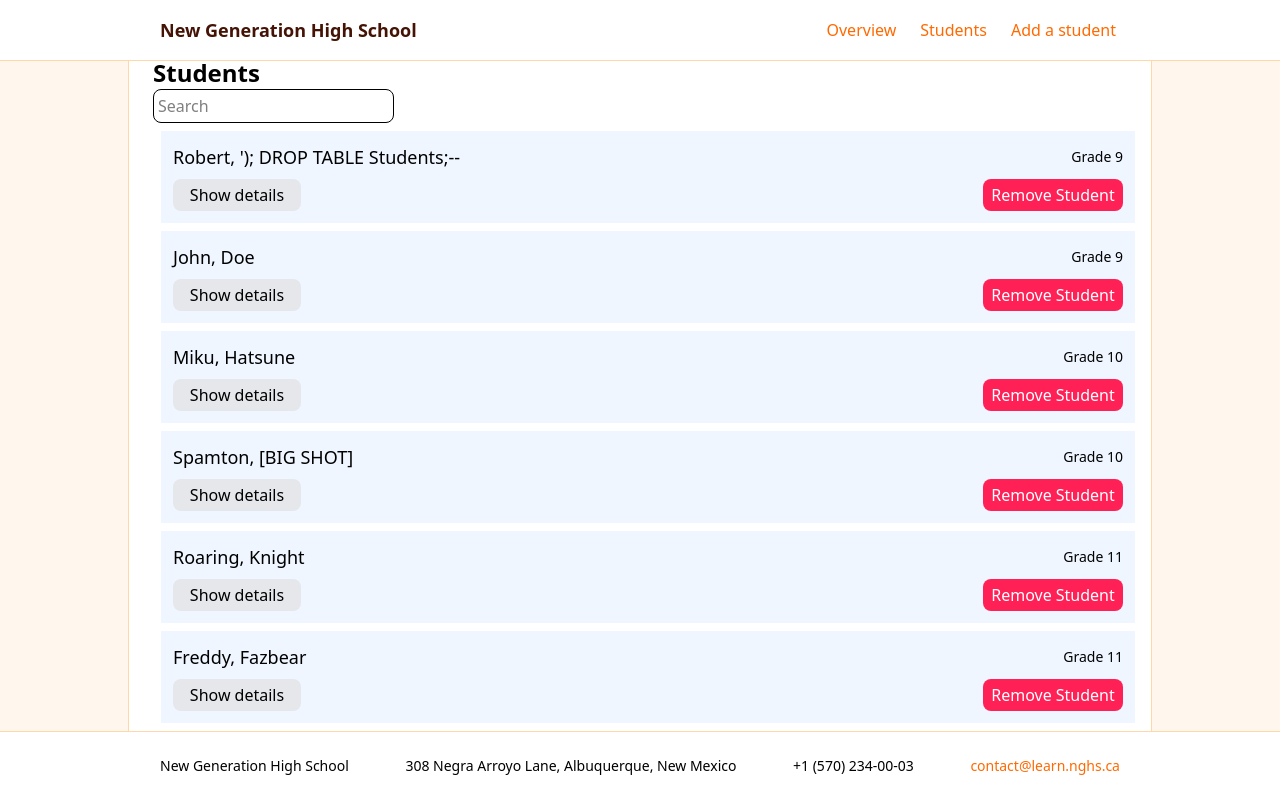
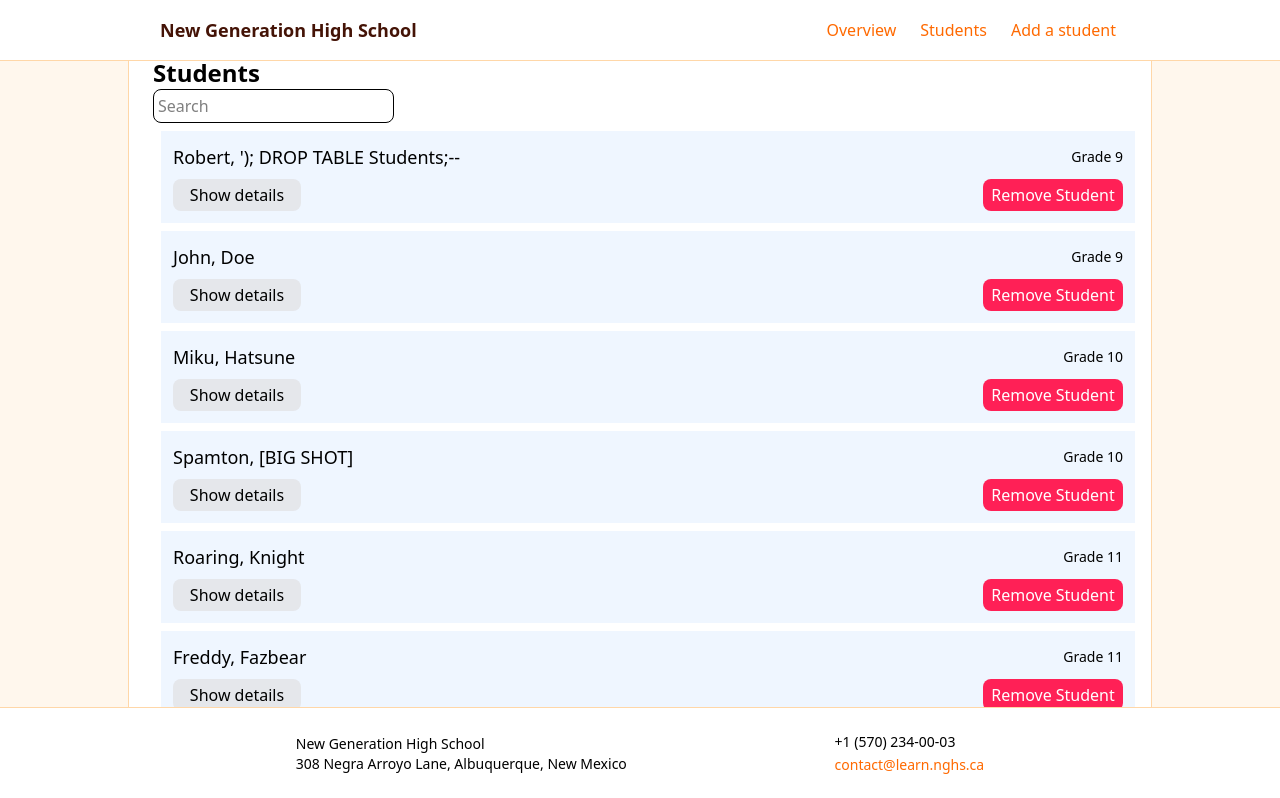
Before and after one commit to cute-catgirl/WebDev2-Assignment2, a Next.js app: page / in a window 1280 px wide. Shown: the top 798 px of the page. Built offline with nearby package versions, Linux system fonts and the light colour scheme.

Commit message:
removed the accidental styling outside of tailwind in Footer, fixed an issue where Footer would appear on top of the page instead of displacing it, split the text into 2 divs to make them format better on narrower screens, and refactored the classNames to be more consistent with our other className

```diff
--- a/components/Footer.tsx
+++ b/components/Footer.tsx
@@ -6,28 +6,31 @@
     the school. The school email can also be clicked to quickly send a message (only in theory; in practice, it is a placeholder).
 */
 
-const footerStyle: React.CSSProperties = {
-  position: "fixed",
-  left: "0",
-  bottom: "0",
-  display: 'block',
-  width: '100%',
-}
-
 const Footer = () => {
     return (
-        <footer className="bg-white border-t border-orange-200" style={footerStyle}>
-            <div className="max-w-5xl mx-auto px-6 py-6 flex items-center justify-between">
-                <p className="text-sm text-olive-800 px-2">
-                    New Generation High School
-                </p>
-                <p className="text-sm text-olive-400 px-2">308 Negra Arroyo Lane, Albuquerque, New Mexico</p>
-                <p className="text-sm text-olive-400 px-2">+1 (570) 234-00-03</p>
-                <a className="text-sm font-medium text-orange-500 px-2
-                hover:text-orange-800"
-                href="mailto:example@email.com">
-                contact@learn.nghs.ca
-                </a>
+        <footer className="sticky bottom-0 border-t border-orange-200 bg-white">
+            <div className="flex items-center justify-evenly row-wrap w-[90%] mx-auto px-8 py-6">
+                {/* location details */}
+                <div>
+                    <p className="px-2 text-sm text-olive-800">
+                        New Generation High School
+                    </p>
+                    <p className="px-2 text-sm text-olive-400">
+                        308 Negra Arroyo Lane, Albuquerque, New Mexico
+                    </p>
+                </div>
+                {/* contact details */}
+                <div>
+                    <p className="px-2 text-sm text-olive-400">
+                        +1 (570) 234-00-03
+                    </p>
+                    <a
+                        className="px-2 text-sm font-medium text-orange-500 hover:text-orange-800"
+                        href="mailto:example@email.com"
+                    >
+                        contact@learn.nghs.ca
+                    </a>
+                </div>
             </div>
         </footer>
     );
```
